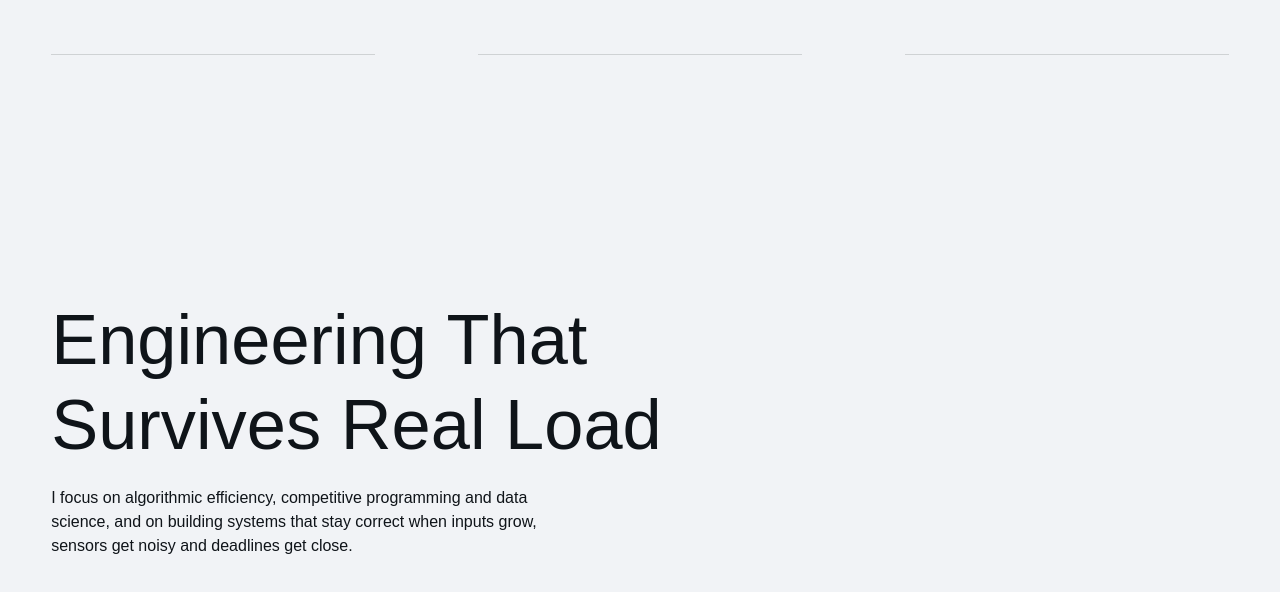
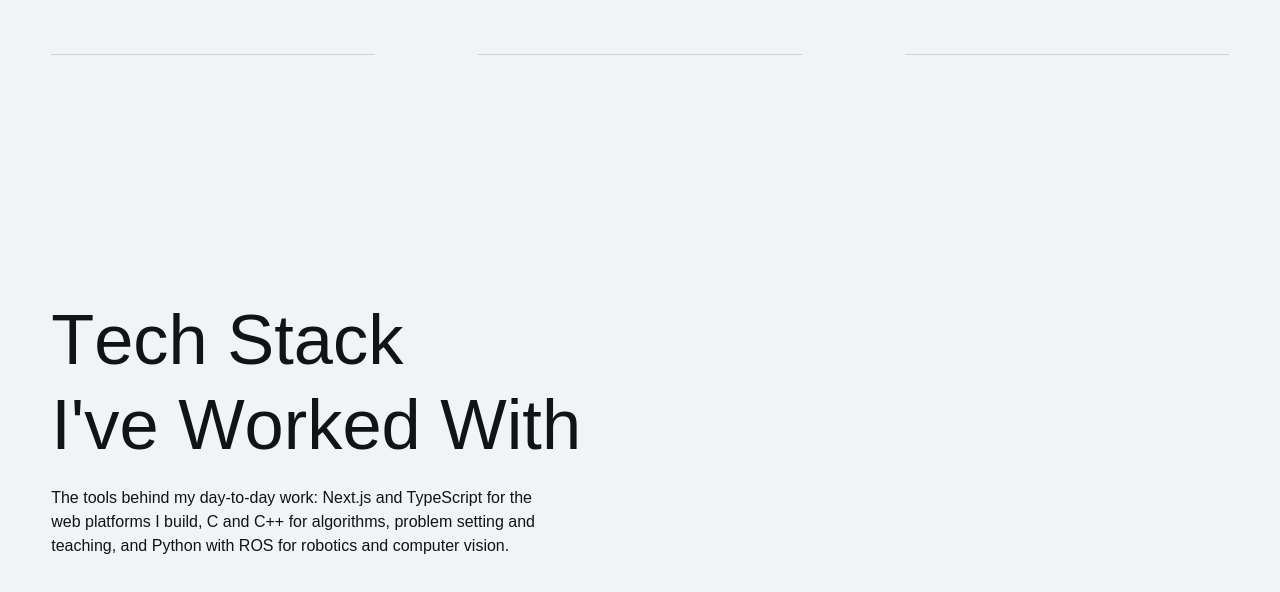
Before and after one commit to mitrapartogi13/web-portofolio, a Next.js app: page / in a window 1280 px wide. Shown: the part 5457-6049 px from the top of the page. Built offline with nearby package versions, Linux system fonts and the light colour scheme; a web font is replaced by a local one.

Commit message:
content(services): tech stack from LinkedIn skills and roles
Front End, Languages, Algorithms & CP, Systems & Linux and Robotics & AI,
taken from the skills and experience on the LinkedIn profile.

```diff
--- a/src/data/site.ts
+++ b/src/data/site.ts
@@ -121,14 +121,15 @@ export const site = {
   },
 
   services: {
-    title: ["Engineering That", "Survives Real Load"],
-    text: "I focus on algorithmic efficiency, competitive programming and data science, and on building systems that stay correct when inputs grow, sensors get noisy and deadlines get close.",
+    // Tech stack, from the skills and roles on LinkedIn (linkedin.com/in/mitra-partogi).
+    title: ["Tech Stack", "I've Worked With"],
+    text: "The tools behind my day-to-day work: Next.js and TypeScript for the web platforms I build, C and C++ for algorithms, problem setting and teaching, and Python with ROS for robotics and computer vision.",
     cards: [
-      { title: "Algorithms & CP", items: ["C / C++", "Graph Theory", "Dynamic Programming", "Problem Setting"] },
-      { title: "Systems", items: ["Operating Systems", "Linux / Ubuntu", "C Programming", "Concurrency"] },
-      { title: "Robotics & Vision", items: ["Python", "Computer Vision", "Robot Control", "Real-time Sensors"] },
-      { title: "Data Science", items: ["Python", "Data Analysis", "Spreadsheets", "Visualisation"] },
-      { title: "Teaching", items: ["Data Structures", "Operating Systems", "Programming Basics", "Lab Assessment"] },
+      { title: "Front End", items: ["Next.js", "TypeScript", "React", "Web Platforms"] },
+      { title: "Languages", items: ["C", "C++", "Python", "TypeScript"] },
+      { title: "Algorithms & CP", items: ["Data Structures", "Graph Algorithms", "Problem Setting", "Competitive Programming"] },
+      { title: "Systems & Linux", items: ["Linux / Ubuntu", "Processes & Threads", "IPC", "FUSE"] },
+      { title: "Robotics & AI", items: ["Python", "Computer Vision", "ROS", "Robot Control"] },
     ],
   },
 
```
